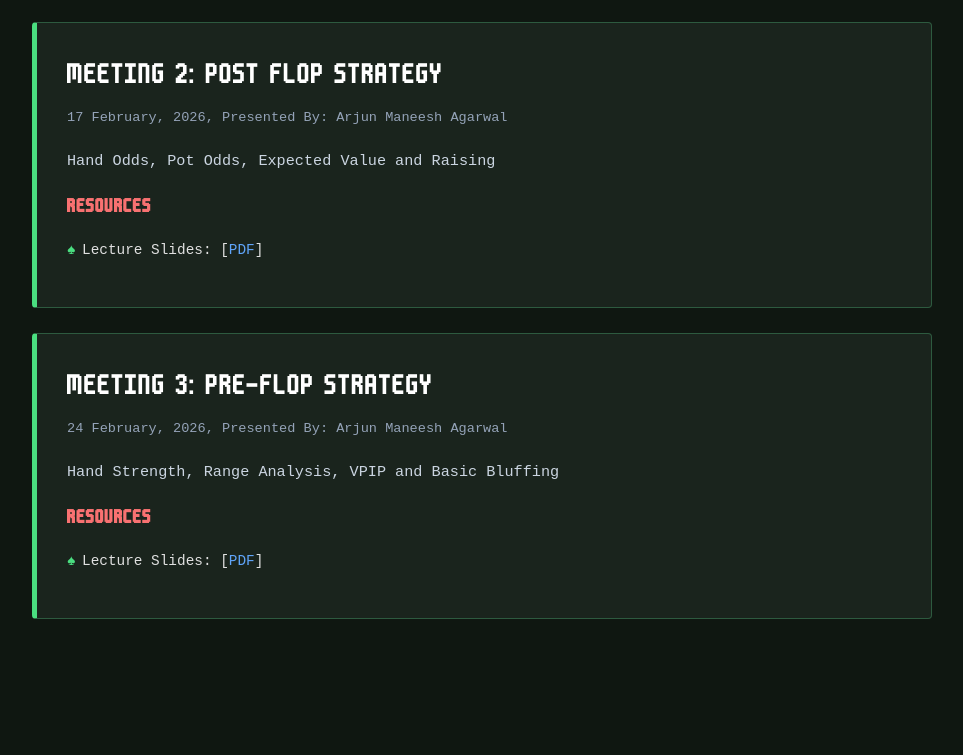
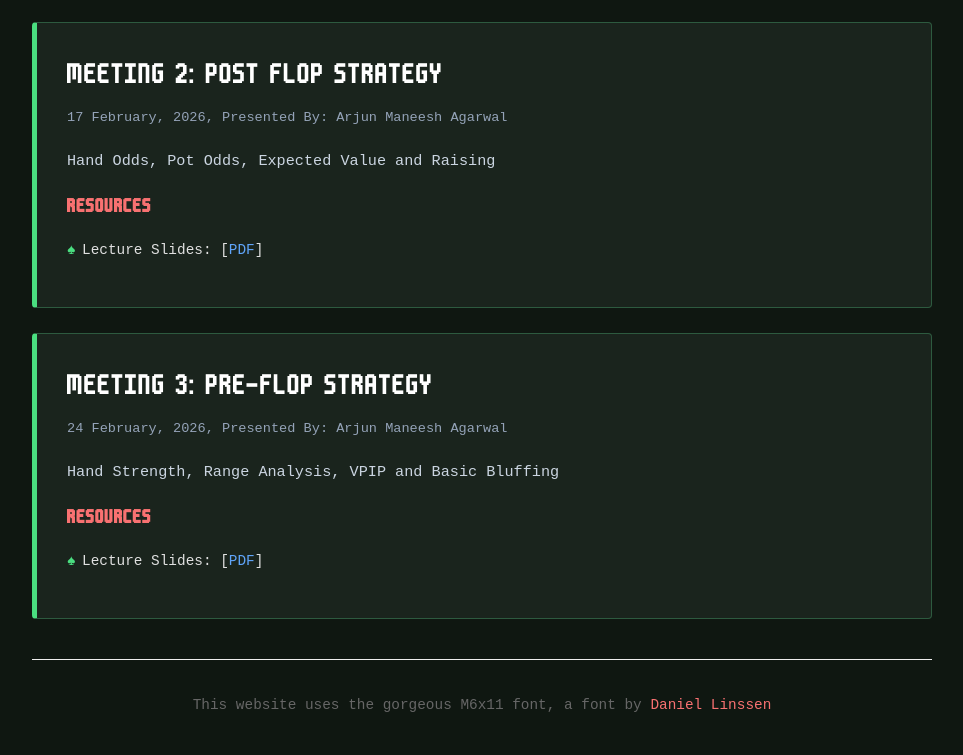
Before and after one commit to TheArjunAgarwal/poker-theory, a plain HTML site: page index.html in a window 1280 px wide. Shown: the part 1102-1857 px from the top of the page, without its empty margins (158-1121 px from the left). Before the commit the page ends 1806 px from the top, so only its background shows below. Drawn offline with Linux system fonts and the light colour scheme.

Commit message:
added the credit

```diff
--- a/index.html
+++ b/index.html
@@ -23,17 +23,20 @@
             The plan is to analyze poker from a mathematical perspective and then try to code up a poker playing bot. Like the general plan is that over this semester (minus exam and quiz weeks) we will meet about 8-10 times. We'll spend the first half of the meetings talking about the probability and game theory side and the next half about algorithms and implementation. If time permits, we can try to have a tournament between the bots as well.
         </p>
         <div class="cta-container">
-    <a href="https://github.com/TheArjunAgarwal/python-poker-bots" class="github-btn">
-        Github Repository of Bots Designed
-    </a>
-</div>
+            <a href="https://github.com/TheArjunAgarwal/python-poker-bots" class="github-btn">
+                Github Repository of Bots Designed
+            </a>
+        </div>
         <h2>Weekly Meetings</h2>
         <div id="lecture-list"></div>
     </main>
+
+    <footer style="margin-top: 40px; padding: 20px 0; border-top: 1px solid #eee; text-align: center; font-size: 0.9em; color: #666;">
+        <p>This website uses the gorgeous M6x11 font, a font by <a href="https://managore.itch.io/" target="_blank">Daniel Linssen</a></p>
+    </footer>
 </div>
 
 <script>
-// The JS logic remains exactly as provided in your template
 async function loadLectures() {
     try {
         const response = await fetch('data.json');
--- a/style.css
+++ b/style.css
@@ -107,3 +107,16 @@ a:hover { border-bottom: 1px solid #60a5fa; }
     box-shadow: 0 0 15px rgba(74, 222, 128, 0.4);
     transform: translateY(-2px);
 }
+
+footer {
+    margin-top: 40px;
+    padding: 20px 0;
+    border-top: 1px solid #ddd;
+    text-align: center;
+    font-size: 0.8rem;
+}
+
+footer a {
+    color: #f87171; /* Or whatever your theme color is */
+    text-decoration: none;
+}
```
